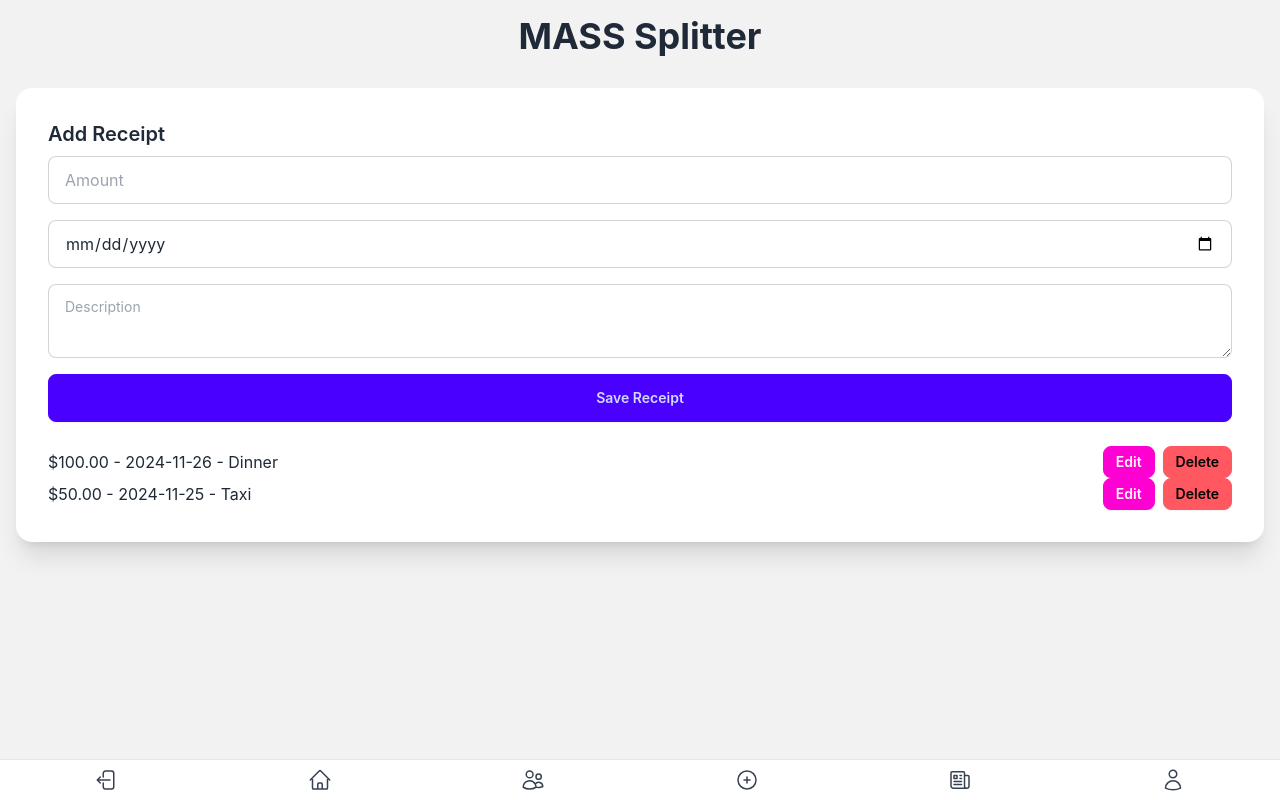
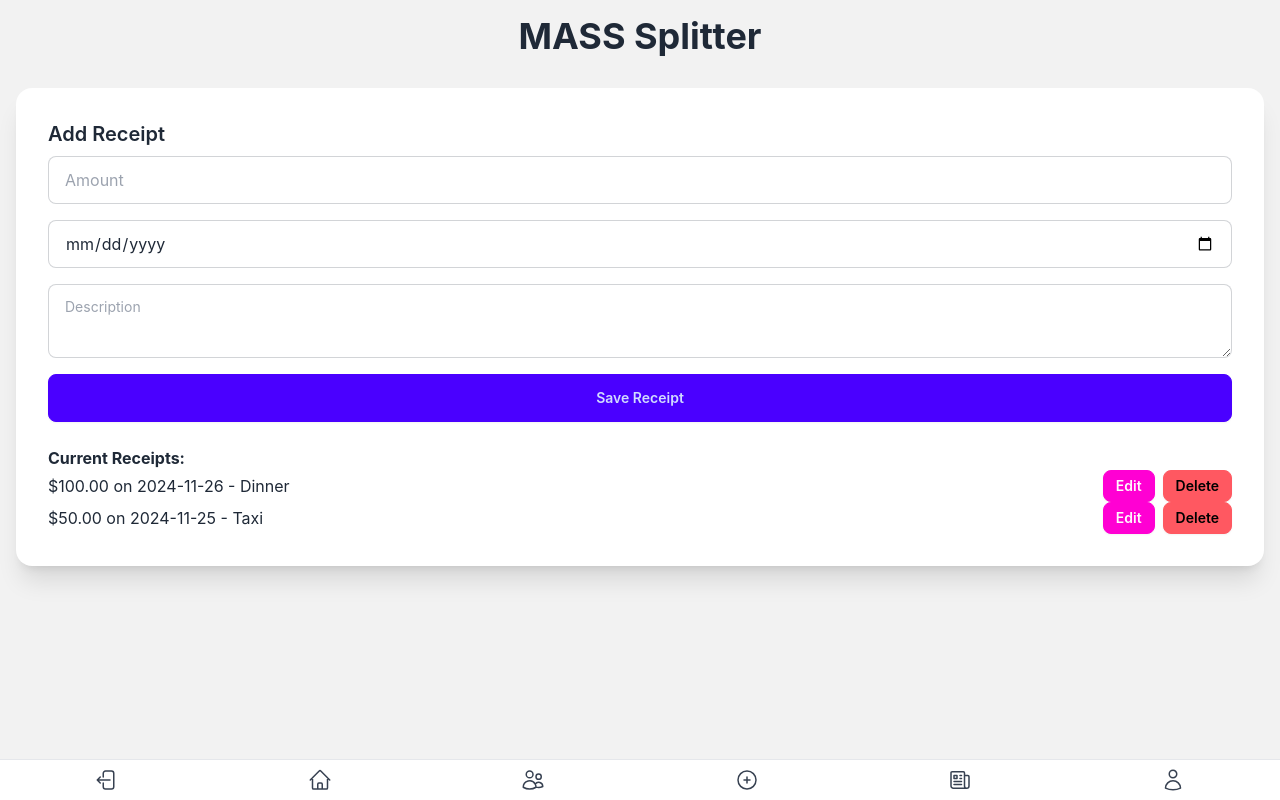
Before and after one commit to kxrai/digt2107-mass-splitter, a React (Create React App) app in the folder client/: page /split-bill in a window 1280 px wide. Built offline with nearby package versions, Linux system fonts and the light colour scheme.

Commit message:
added subheading title

```diff
--- a/client/src/components/AddReceipt.js
+++ b/client/src/components/AddReceipt.js
@@ -90,11 +90,13 @@ function AddReceipt() {
         </div>
 
         {receipts.length > 0 && (
-          <ul className="mt-4">
+          <div className="mt-4">
+            <h3 className="font-bold">Current Receipts:</h3> {/* Added the subheading here */}
+            <ul>
               {receipts.map((item) => (
                 <li key={item.id} className="flex items-center justify-between">
                   <span>
-                  ${item.amount.toFixed(2)} - {item.date} - {item.description}
+                    ${item.amount.toFixed(2)} on {item.date} - {item.description}
                   </span>
                   <div>
                     <button
@@ -113,6 +115,7 @@ function AddReceipt() {
                 </li>
               ))}
             </ul>
+          </div>
         )}
       </div>
     </div>
```
Lines whose indentation alone changed are shown as unchanged.
